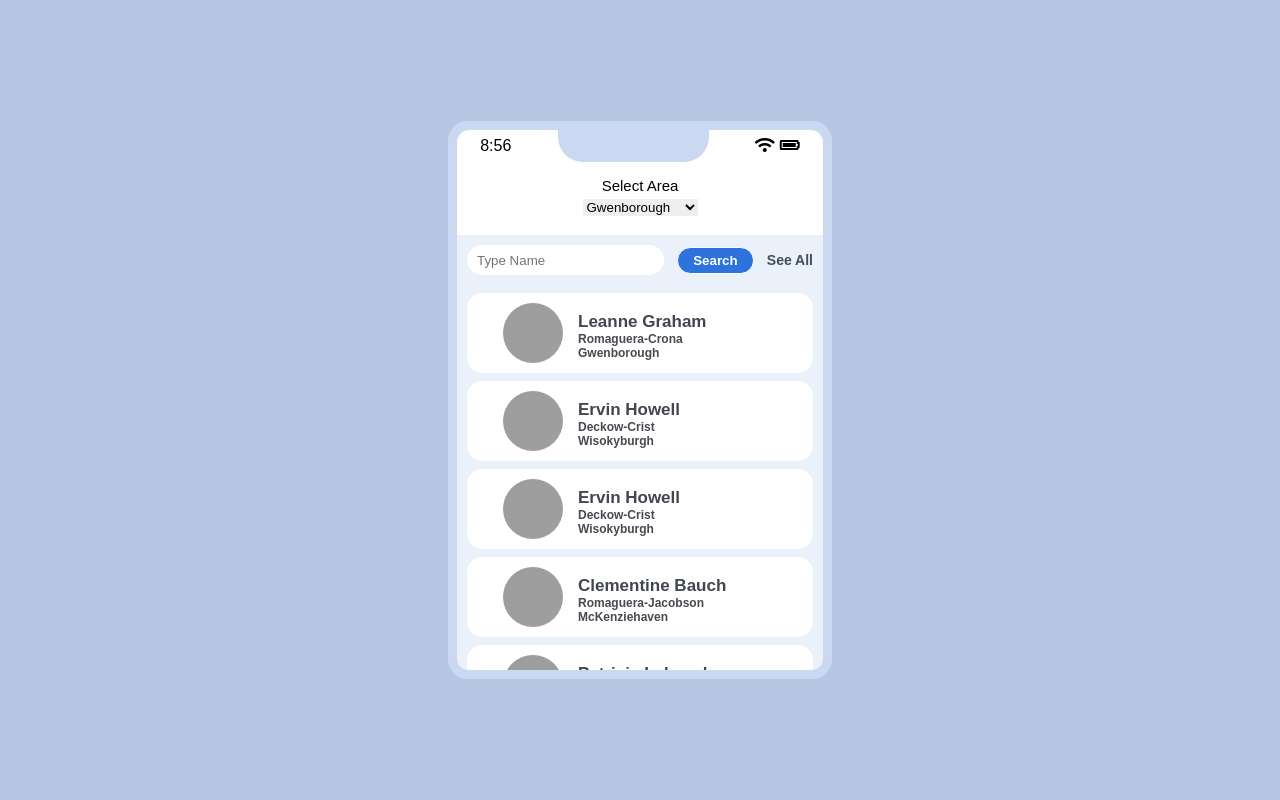
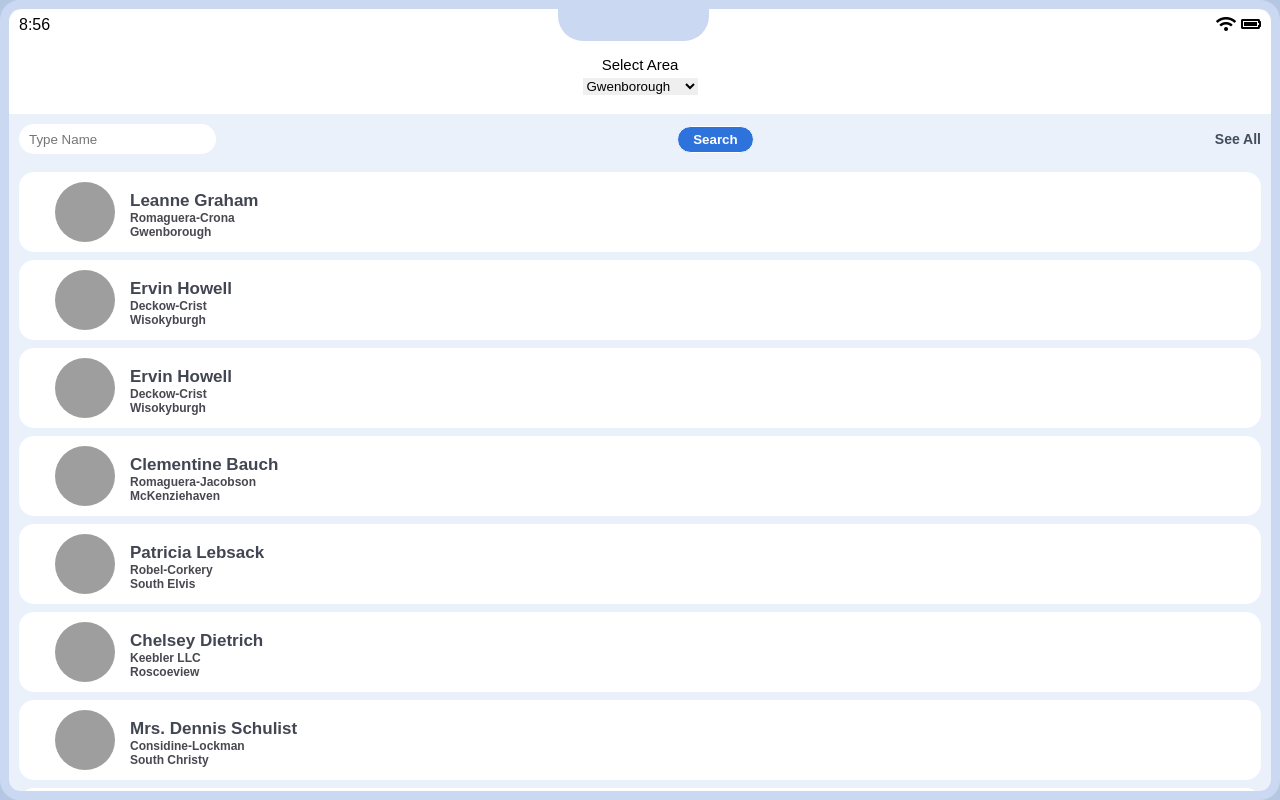
Before and after one commit to Abdullloh/JS-project, a plain HTML site: page index.html in a window 1280 px wide. Drawn offline with Linux system fonts and the light colour scheme; grey boxes are pictures that could not be loaded.

Commit message:
reloaded

```diff
--- a/sass/style.scss
+++ b/sass/style.scss
@@ -17,8 +17,8 @@ main{
     width: 100vw;
   section{
       overflow-y: scroll;
-        height: 558px;
-        width: 384px;
+        height:100vh;
+        width: 100vw;
         border: 9px solid hsl(219deg 58% 87%);
         border-radius: 20px;
         outline: none;
@@ -63,7 +63,8 @@ main{
                 display: flex;
                 width: 100%;
                 align-items: center;
-                justify-content: space-around
+                padding: 0 10px;
+                justify-content: space-between
             }
             #blackBorder{
                 height: 32px;
--- a/script.js
+++ b/script.js
@@ -4,12 +4,8 @@ function datenow() {
   minutes = new Date().getMinutes();
   span.innerHTML = `${now}:${minutes}`;
 }
-let doctorImages = [
-  'https://cdn.pixabay.com/photo/2016/01/19/15/05/doctor-1149149__340.jpg',
-  'https://cdn.pixabay.com/photo/2020/02/06/07/55/money-4823268__340.jpg',
-  'https://cdn.pixabay.com/photo/2017/01/31/22/32/boy-2027768__340.png',
-]
 datenow();
+
 
 // ==================array =============================
 let doctorsInfo = [
@@ -271,7 +267,7 @@ let doctorsInfo = [
 let cityArray = [];
 doctorsInfo.forEach(item=>{
   const{city} = item.address;
-  const cityExist = cityArray.find(i=> i ===city);
+  const cityExist = cityArray.find(i=> i === city);
   if(!cityExist){
     cityArray.push(city)
   }
```
Also changed, not shown: css/style.css, 1 other file. Lines whose indentation alone changed are shown as unchanged.
